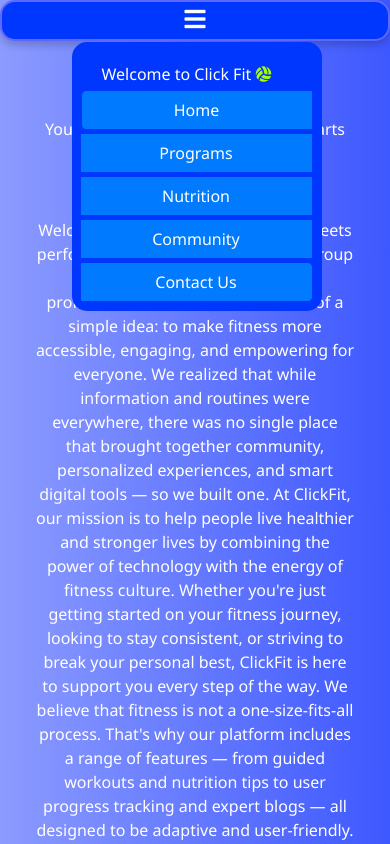
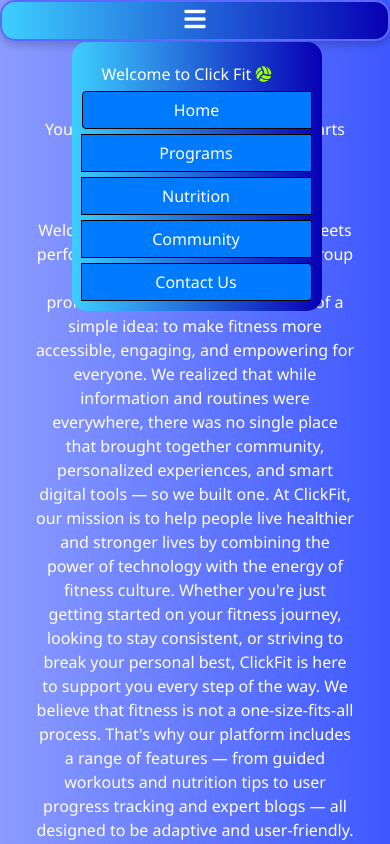
Before and after one commit to Usmanillahi/clickfit, a website: page index.html in a window 390 px wide. Both pictures are taken after a click on the element 195 px from the left and 19 px from the top of the page. Shown: the top 844 px of the page. Drawn offline with nearby package versions, Linux system fonts and the light colour scheme; no server answers.

Commit message:
final changes

```diff
--- a/styles.css
+++ b/styles.css
@@ -7,13 +7,22 @@ body {
   padding-top:5px ;
 }
 .main-header-band {
-  background-color: #0037ff;
+  background: linear-gradient(to right, #3ecfff, #0800b4);
   color: white;
   padding:0px;
   border-radius: 15px;
   border: 2px solid #5d68ff;
   box-shadow: 0 4px 8px rgba(0, 0, 0, 0.2);
   text-align: center;
+}
+
+.main-header-band .btn-primary {
+
+  border-color: #000000;
+}
+.main-header-band .btn-primary:hover {
+
+  border-color: #000000;
 }
 
 .main-header-band h5, .main-header-band p {
@@ -123,7 +132,7 @@ body {
 }
 
 .footer-section {
-  background-color: #0037ff;
+  background: linear-gradient(to right, #3ecfff, #0800b4);
   padding: 0px;
   color: white;
 }
@@ -199,7 +208,7 @@ body {
       display: none;
       flex-direction: column;
       width: 100%;
-      background-color: #0037ff;
+      background: linear-gradient(to right, #3ecfff, #0800b4);
       position: absolute;
       top: 40px;
       right: -100px;
```
